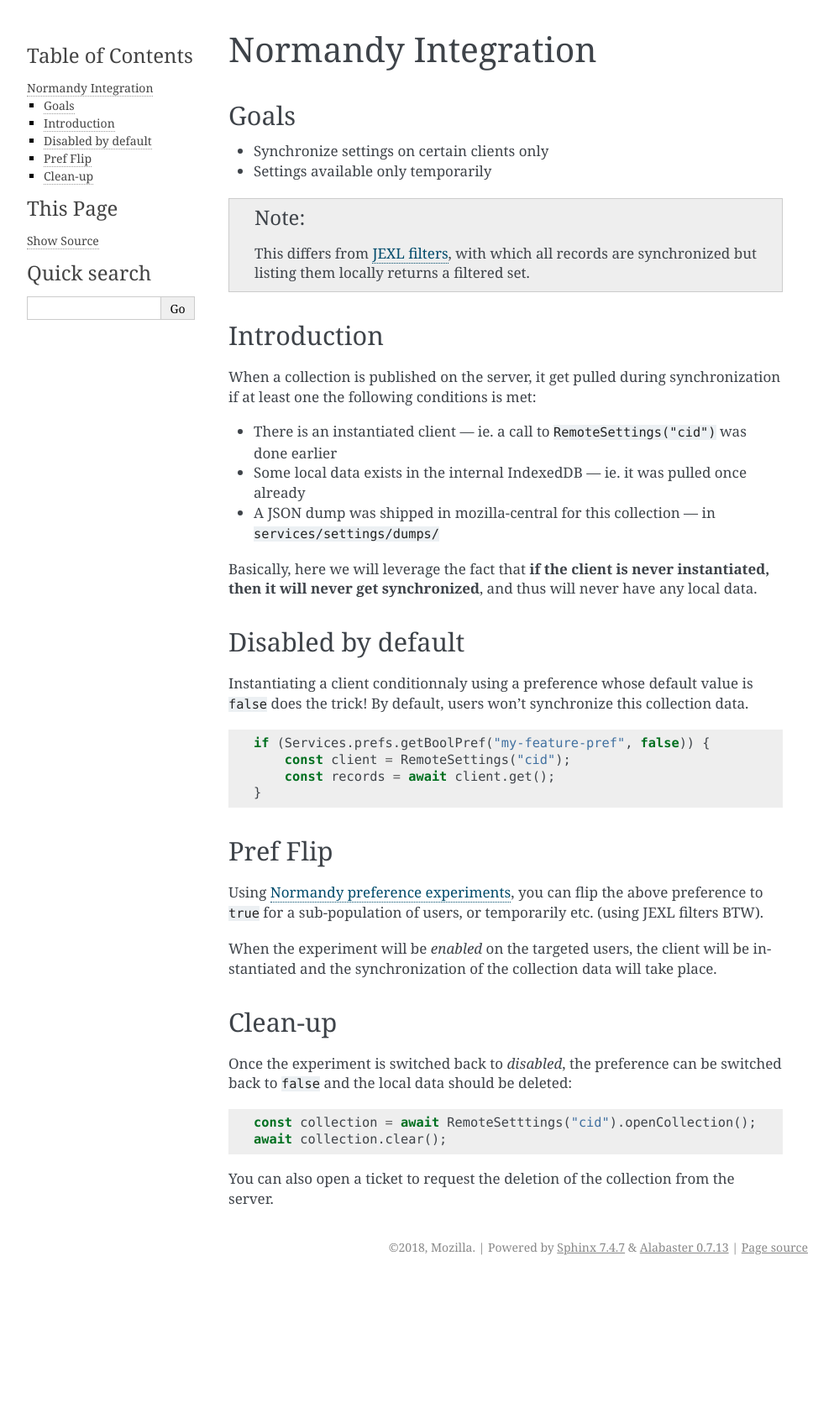
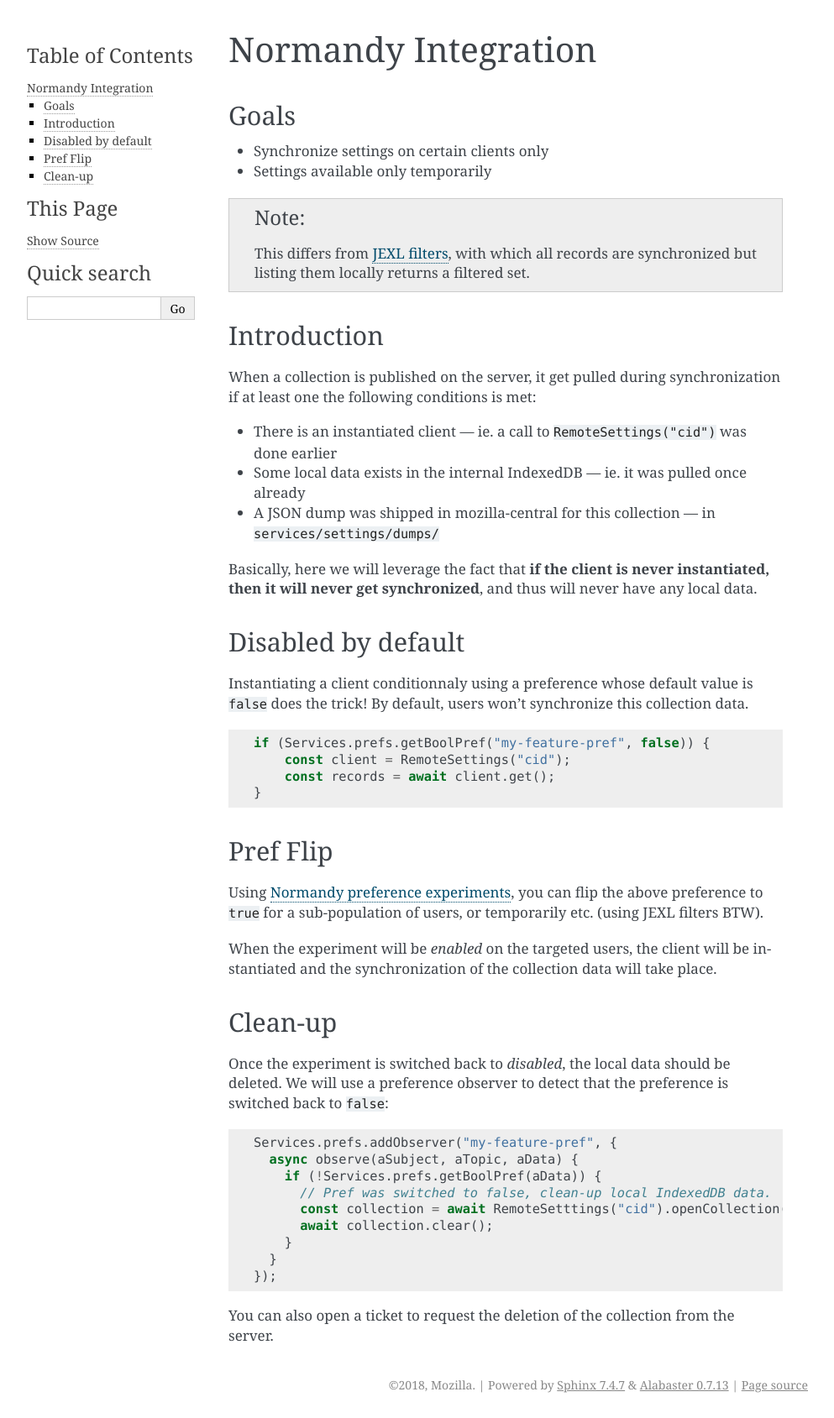
Before and after one commit to mozilla/remote-settings, a Sphinx documentation site: the page built from docs/tutorial-normandy-integration.rst, in a window 1280 px wide. Shown: the whole page at 84% size, without its empty margins (148-1141 px from the left). Built offline with Sphinx 7.4.7, drawn with Linux system fonts in a browser that asks for light colours; before the commit the page ends 1525 px from its top, so only the background shows below that.

Commit message:
Add snippet for Normandy experiment cleanup
/cc @ScottDowne

```diff
--- a/docs/tutorial-normandy-integration.rst
+++ b/docs/tutorial-normandy-integration.rst
@@ -10,6 +10,7 @@ Goals
 * Settings available only temporarily
 
 .. note::
+
    This differs from :ref:`JEXL filters <target-filters>`, with which all records are synchronized but listing them locally returns a filtered set.
 
 
@@ -49,11 +50,19 @@ When the experiment will be *enabled* on the targeted users, the client will be
 Clean-up
 --------
 
-Once the experiment is switched back to *disabled*, the preference can be switched back to ``false`` and the local data should be deleted:
+Once the experiment is switched back to *disabled*, the local data should be deleted. We will use a preference observer to detect that the preference is switched back to ``false``:
 
 .. code-block:: javascript
 
-    const collection = await RemoteSetttings("cid").openCollection();
-    await collection.clear();
+    Services.prefs.addObserver("my-feature-pref", {
+      async observe(aSubject, aTopic, aData) {
+        if (!Services.prefs.getBoolPref(aData)) {
+          // Pref was switched to false, clean-up local IndexedDB data.
+          const collection = await RemoteSetttings("cid").openCollection();
+          await collection.clear();
+        }
+      }
+    });
+
 
 You can also open a ticket to request the deletion of the collection from the server.
```
